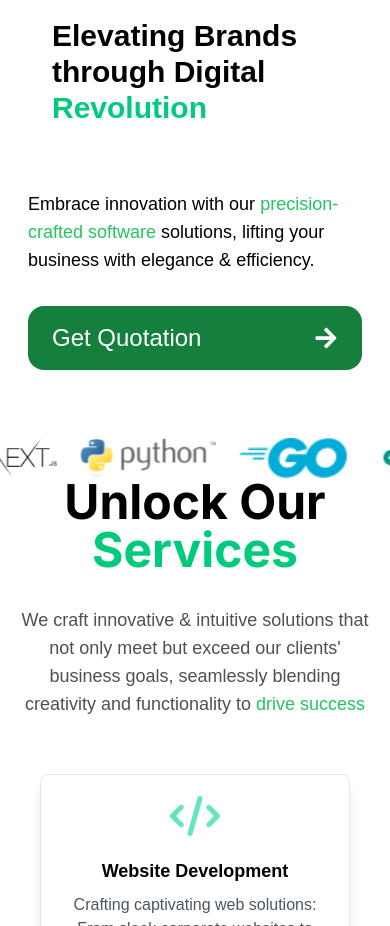
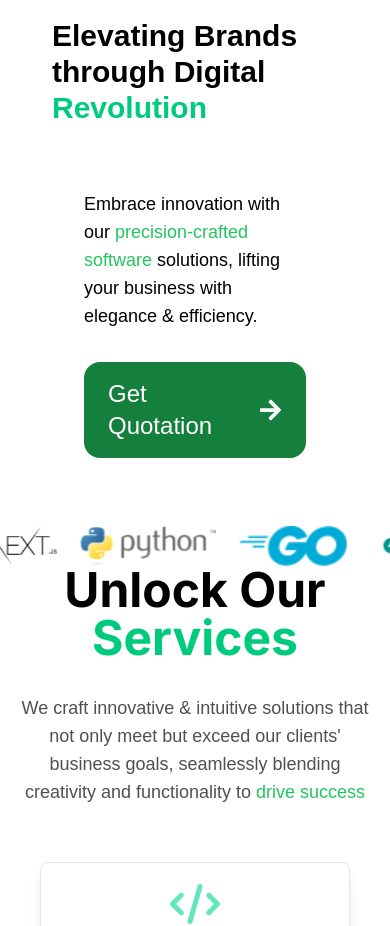
Before and after one commit to Anandp146/LLL, a React (Vite) app: page / in a window 390 px wide. Shown: the part 882-1808 px from the top of the page. Built offline with nearby package versions, Linux system fonts and the light colour scheme.

Commit message:
update project vite

```diff
--- a/src/pages/Home.tsx
+++ b/src/pages/Home.tsx
@@ -29,22 +29,22 @@ export const Home: FC = () => {
             alt="Phone Display"
           />
         </div>
-        <div className="p-1 flex-1 relative sm:w-1/2">
+        <div className="p-1 flex-1 relative sm:w-full">
           <h1 className="text-3xl xl:text-6xl font-bold text-left px-12 -mt-6 xl:-mt-20 relative">
             Elevating Brands through Digital{" "}
             <span className="text-[#00CB7C]">Revolution</span>
           </h1>
 
-          <div className="flex flex-col xl:flex-row xl:items-start pt-10">
+          <div className="flex px-14 flex-col xl:flex-row xl:items-start pt-10">
             <div className="p-6 flex flex-col justify-center space-y-8 xl:ml-[300px]">
-              <h2 className="text-lg xl:pr-10 xl:mt-40 xl:text-xl text-left">
+              <h2 className="text-lg xl:pr-10 xl:mt-40 xl:text-xl text-left  ">
                 Embrace innovation with our{" "}
                 <span className="text-green-500">
                   precision-crafted software
                 </span>{" "}
                 solutions, lifting your business with elegance & efficiency.
               </h2>
-              <button className="bg-green-700 text-white text-2xl rounded-2xl px-6 xl:w-full p-4 text-left flex items-center justify-between">
+              <button className="bg-green-700 text-white text-2xl rounded-2xl px-6 xl:w-[80%] sm:w-full p-4 text-left flex items-center justify-between">
                 <span>Get Quotation</span>
                 <FaArrowRight className="ml-2" />
               </button>
```
